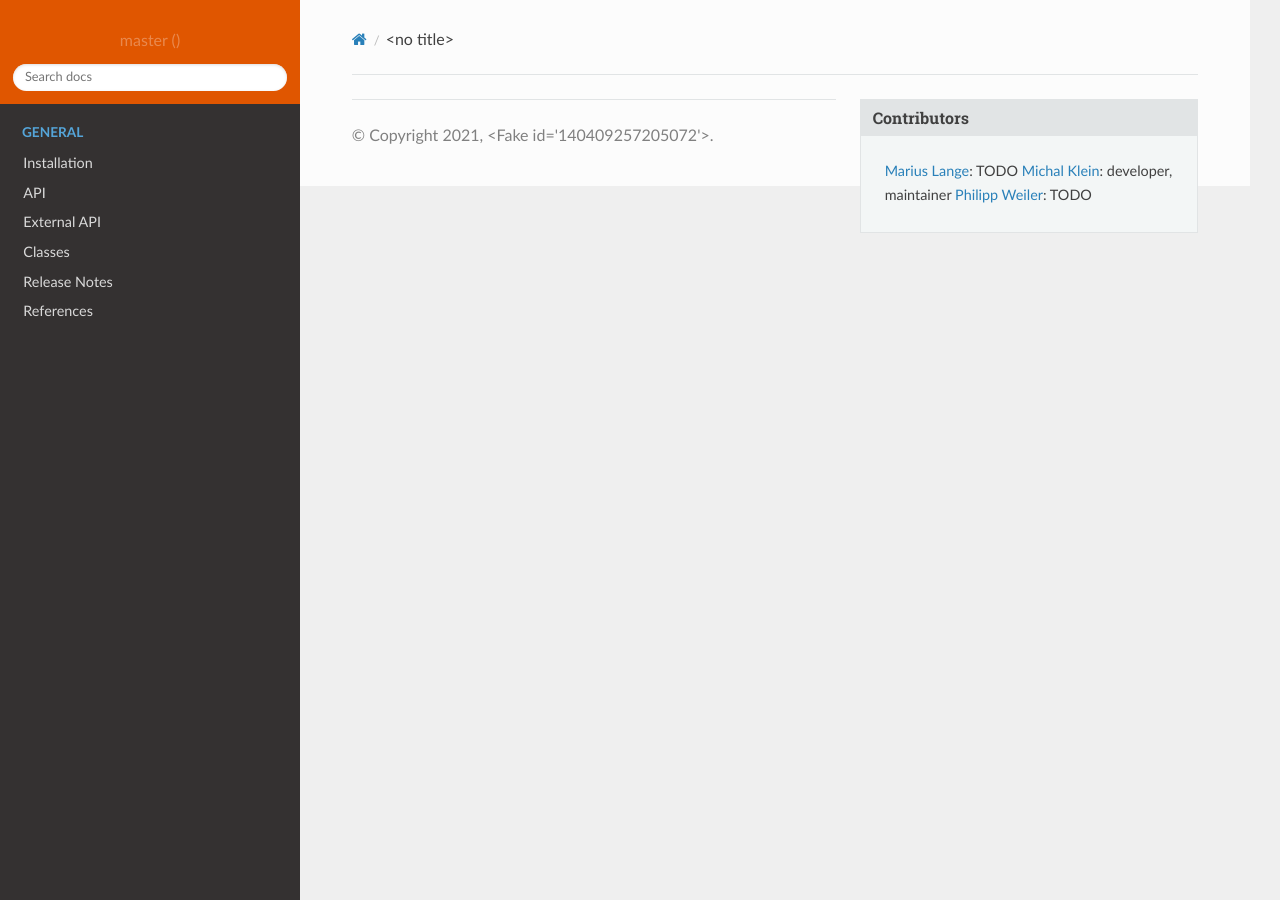
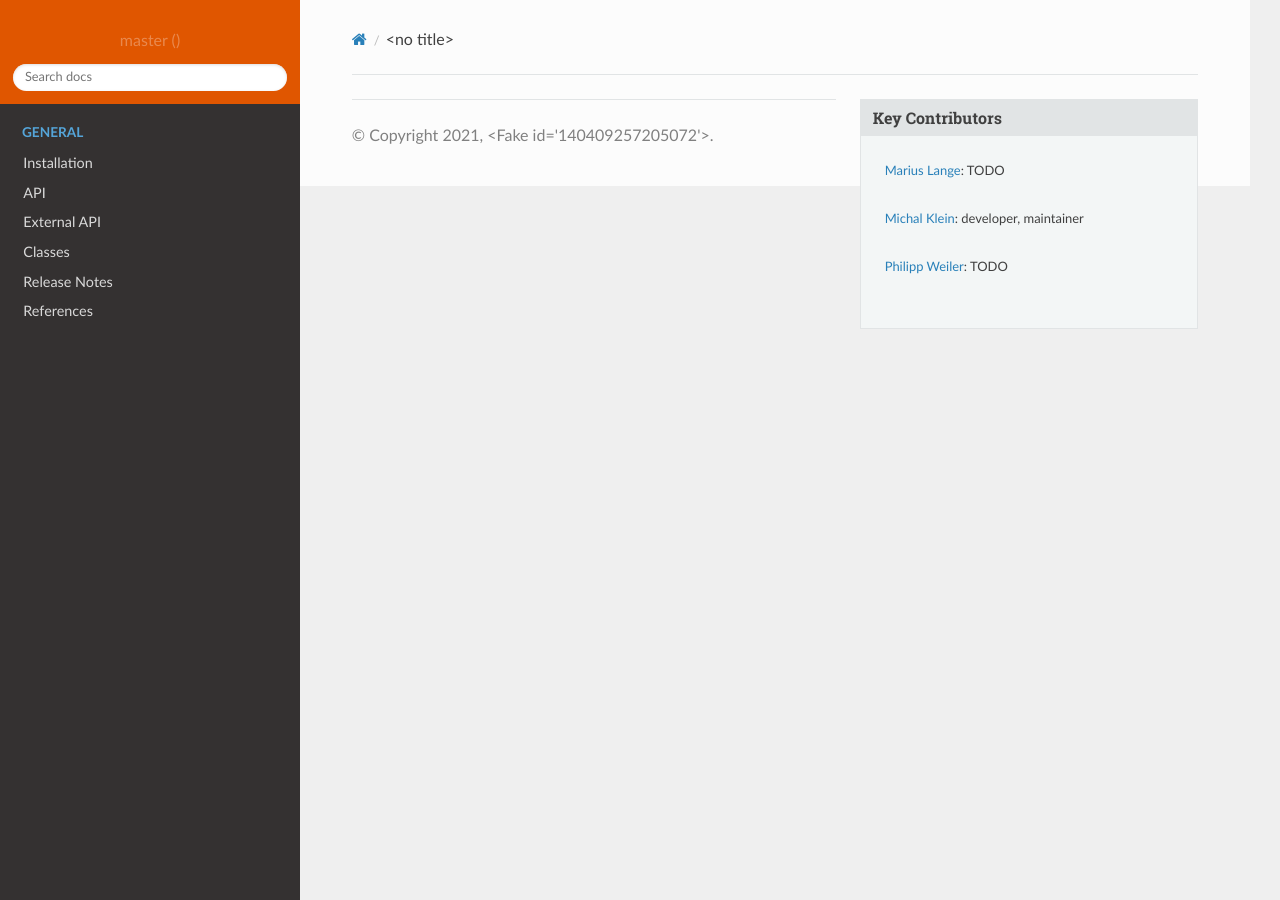
Before and after one commit to theislab/cellrank, a Sphinx documentation site: the page built from docs/source/contributors.rst, in a window 1280 px wide. Built offline with Sphinx 7.4.7 and the Read the Docs theme 2.0.0, drawn with Linux system fonts in a browser that asks for light colours; pages that are not in the unit, such as notebooks, are missing from menus; the version number could not be read and is left out.

Commit message:
Fix not using list

```diff
--- a/docs/source/contributors.rst
+++ b/docs/source/contributors.rst
@@ -1,8 +1,8 @@
-.. sidebar:: Contributors
+.. sidebar:: Key Contributors
 
-    `Marius Lange`_: TODO
-    `Michal Klein`_: developer, maintainer
-    `Philipp Weiler`_: TODO
+    * `Marius Lange`_: TODO
+    * `Michal Klein`_: developer, maintainer
+    * `Philipp Weiler`_: TODO
 
 .. _Marius Lange: https://twitter.com/MariusLange8
 .. _Michal Klein: https://github.com/michalk8
```
